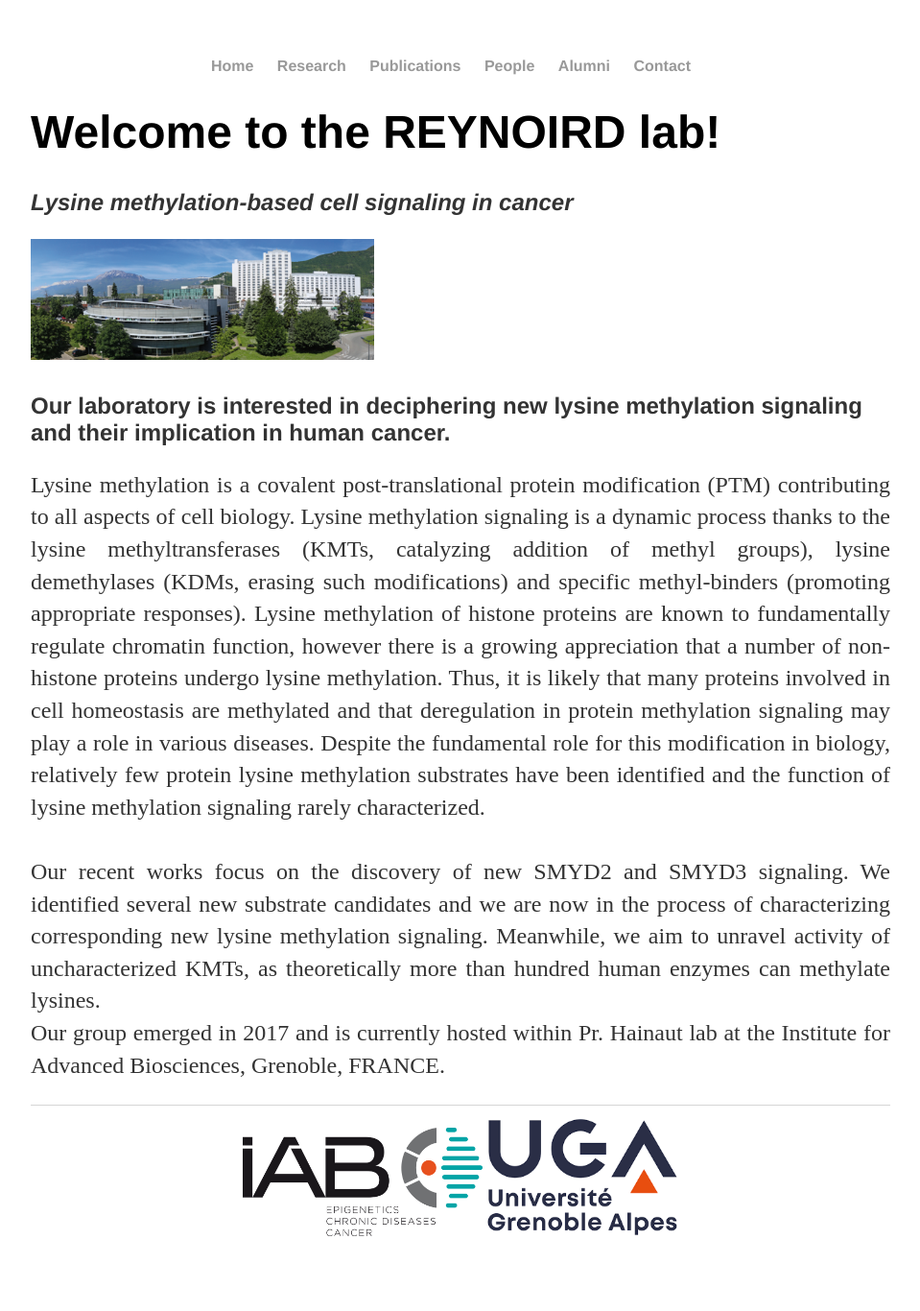
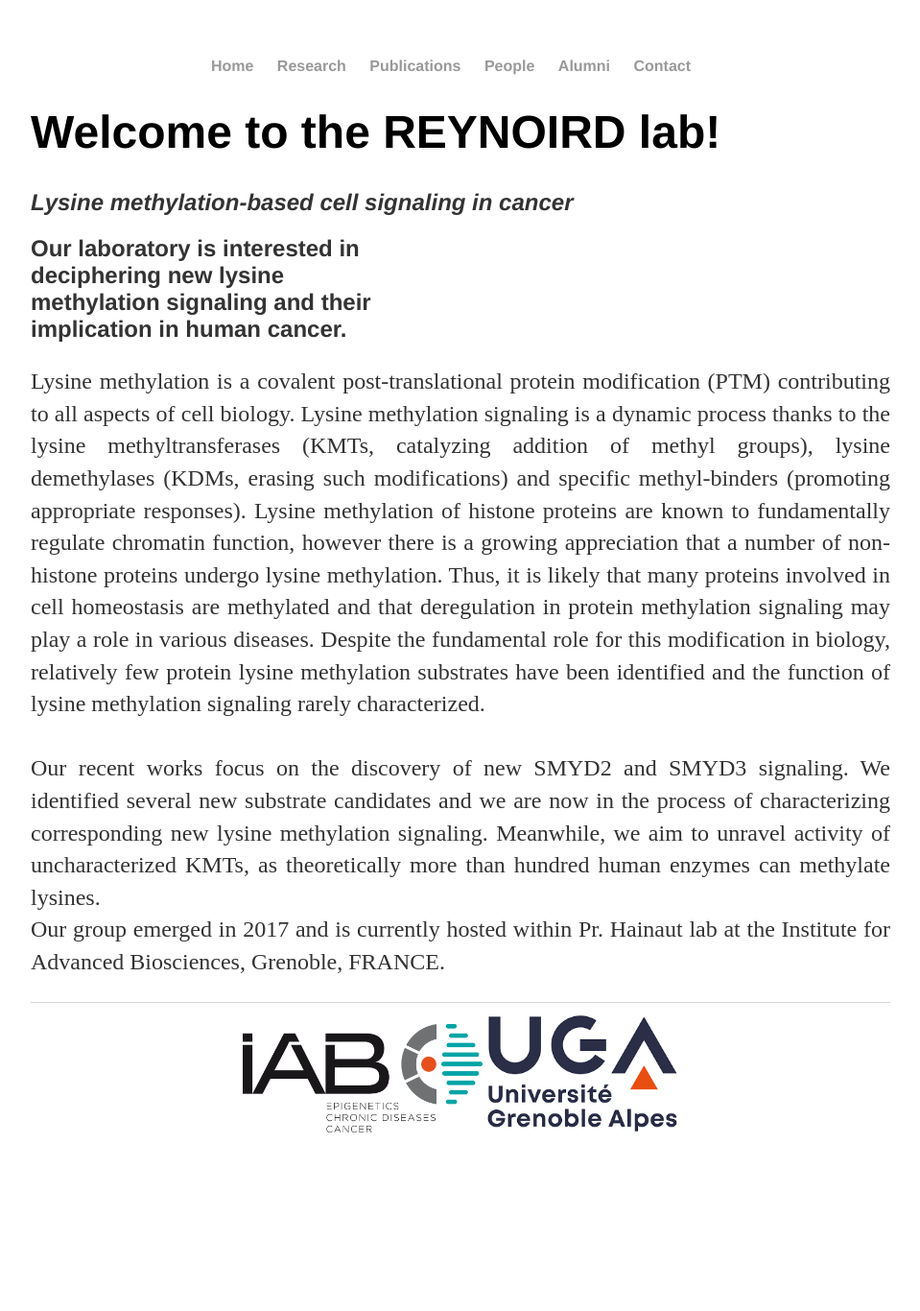
Before and after one commit to Reynoird-Lab/Reynoird-lab.github.io, a Jekyll site: the page built from index.html, in a window 1280 px wide. Shown: the whole page at 96% size, without its empty margins (160-1119 px from the left). Built offline with Jekyll 4.4.1, drawn with Linux system fonts in a browser that asks for light colours; Markdown is read by kramdown in place of the engine named in the settings; after the commit the page ends 1258 px from its top, so only the background shows below that.

Commit message:
Update index.html

```diff
--- a/index.html
+++ b/index.html
@@ -7,7 +7,7 @@
 
 		<h2><i>Lysine methylation-based cell signaling in cancer</i></h2>
 
-<p align="justify"><img style="width:40%" src="Images/IAB.png" title="Lysine Methylation Signaling"><h2>Our laboratory is interested in deciphering new lysine methylation signaling and their implication in human cancer.</h2></p>
+<div <img style="width:40%" src="Images/IAB.png" title="Lysine Methylation Signaling"><h2>Our laboratory is interested in deciphering new lysine methylation signaling and their implication in human cancer.</h2></div>
 <p align="justify">
 Lysine methylation is a covalent post-translational protein modification (PTM) contributing to all aspects of cell biology. Lysine methylation signaling is a dynamic process thanks to the lysine methyltransferases (KMTs, catalyzing addition of methyl groups), lysine demethylases (KDMs, erasing such modifications) and specific methyl-binders (promoting appropriate responses). Lysine methylation of histone proteins are known to fundamentally regulate chromatin function, however there is a growing appreciation that a number of non-histone proteins undergo lysine methylation. Thus, it is likely that many proteins involved in cell homeostasis are methylated and that deregulation in protein methylation signaling may play a role in various diseases. Despite the fundamental role for this modification in biology, relatively few protein lysine methylation substrates have been identified and the function of lysine methylation signaling rarely characterized. <br>
 <br> Our recent works focus on the discovery of new SMYD2 and SMYD3 signaling. We identified several new substrate candidates and we are now in the process of characterizing corresponding new lysine methylation signaling. Meanwhile, we aim to unravel activity of uncharacterized KMTs, as theoretically more than hundred human enzymes can methylate lysines. <br>
```
